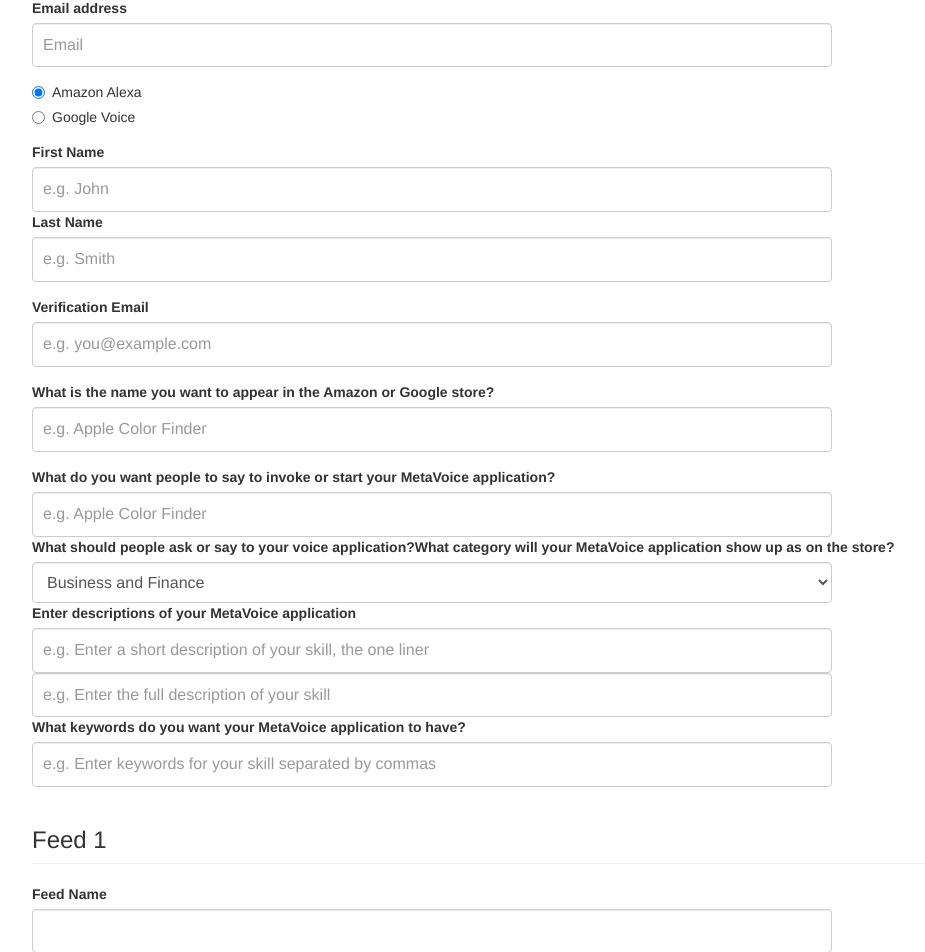
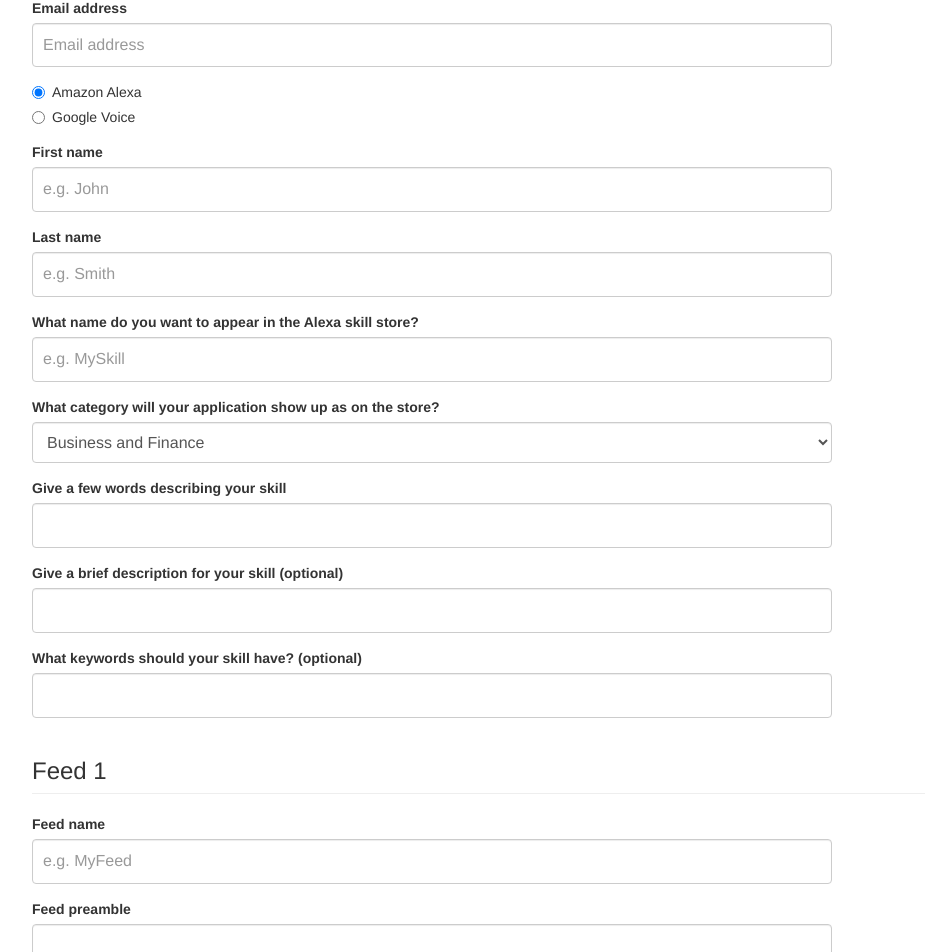
Before and after one commit to KathLevi/SE_Website, a React (Create React App) app: page /createSkill/flash-briefing in a window 1280 px wide. Shown: the part 172-1124 px from the top of the page, without its empty margins (38-963 px from the left). Built offline with nearby package versions, Linux system fonts and the light colour scheme.

Commit message:
Add validation to flash briefing form

```diff
--- a/src/App.css
+++ b/src/App.css
@@ -167,6 +167,9 @@ h3 {
   background-color: WhiteSmoke;
   border: 1px solid rgba(0, 0, 0, 0.1);
   border-radius: 5px;
+}
+.signin-password {
+  margin-bottom: 30px;
 }
 .lbl {
   font-weight: bold;
--- a/src/components/flashBriefing.js
+++ b/src/components/flashBriefing.js
@@ -1,6 +1,7 @@
 import React from "react";
 import { request } from "../helpers/requests.js";
 import ResponseModal from "./modules/responseModal";
+import Input from "./modules/input";
 
 class FlashBriefing extends React.Component {
   constructor() {
@@ -29,6 +30,13 @@ class FlashBriefing extends React.Component {
     const target = event.target;
     this.setState({
       [target.name]: target.value
+    });
+  };
+
+  handleInputBlur = event => {
+    const target = event.target;
+    this.setState({
+      [target.name + "Error"]: this.state[target.name] === "" ? "EMPTY" : ""
     });
   };
 
@@ -73,16 +81,15 @@ class FlashBriefing extends React.Component {
       <div className="container">
         <h1 className="page-header">Create Flash Briefing Skill</h1>
         <form onSubmit={this.submitForm}>
-          <div className="form-group">
-            {" "}
-            <label htmlFor="exampleInputEmail1">Email address</label>{" "}
-            <input
-              type="email"
-              className="form-control"
-              id="exampleInputEmail1"
-              placeholder="Email"
-            />{" "}
-          </div>
+          <Input
+            label="Email address"
+            name="email"
+            placeholder="Email address"
+            handleInputChange={this.handleInputChange}
+            handleInputBlur={this.handleInputBlur}
+            error={this.state.emailError}
+            errorMessage={"Email is required"}
+          />
           <div className="form-group">
             <div className="radio">
               <label className="form-check-label">
@@ -111,64 +118,38 @@ class FlashBriefing extends React.Component {
               </label>
             </div>
           </div>
-          <div className="form-group">
-            <label>First Name</label>
-            <input
-              className="form-control"
-              type="text"
+          <Input
+            label="First name"
             name="fName"
             placeholder="e.g. John"
-              onChange={this.handleInputChange}
+            handleInputChange={this.handleInputChange}
+            handleInputBlur={this.handleInputBlur}
+            error={this.state.fNameError}
+            errorMessage={"First name is required"}
           />
-            <label>Last Name</label>
-            <input
-              className="form-control"
-              type="text"
+          <Input
+            label="Last name"
             name="lName"
             placeholder="e.g. Smith"
-              onChange={this.handleInputChange}
+            handleInputChange={this.handleInputChange}
+            handleInputBlur={this.handleInputBlur}
+            error={this.state.lNameError}
+            errorMessage={"Last name is required"}
           />
-          </div>
-          <div className="form-group">
-            <label className="lblBig">Verification Email</label>
-            <input
-              className="form-control"
-              type="text"
-              name="email"
-              placeholder="e.g. you@example.com"
-              onChange={this.handleInputChange}
+
+          <Input
+            label="What name do you want to appear in the Alexa skill store?"
+            name="skillName"
+            placeholder="e.g. MySkill"
+            handleInputChange={this.handleInputChange}
+            handleInputBlur={this.handleInputBlur}
+            error={this.state.skillNameError}
+            errorMessage={"Skill name is required"}
           />
-          </div>
-          <div className="form-group">
+
+          <div className={"form-group"}>
             <label className="lblBig">
-              What is the name you want to appear in the Amazon or Google store?
-            </label>
-            <input
-              className="form-control"
-              type="text"
-              name="skillName"
-              placeholder="e.g. Apple Color Finder"
-              onChange={this.handleInputChange}
-            />
-          </div>
-          <label className="lblBig">
-            What do you want people to say to invoke or start your MetaVoice
-            application?
-          </label>
-          <input
-            className="form-control"
-            type="text"
-            name="invocation"
-            placeholder="e.g. Apple Color Finder"
-            onChange={this.handleInputChange}
-          />
-          <label className="lblBig">
-            What should people ask or say to your voice application?
-          </label>
-
-          <label className="lblBig">
-            What category will your MetaVoice application show up as on the
-            store?
+              What category will your application show up as on the store?
             </label>
             <select
               className="form-control"
@@ -202,55 +183,62 @@ class FlashBriefing extends React.Component {
               </option>
               <option value="Utilities">Utilities</option>
             </select>
-          <label className="lblBig">
-            Enter descriptions of your MetaVoice application
-          </label>
-          <input
-            className="form-control"
-            type="text"
+          </div>
+
+          <Input
+            label="Give a few words describing your skill"
             name="skillDescShort"
-            placeholder="e.g. Enter a short description of your skill, the one liner"
-            onChange={this.handleInputChange}
+            placeholder=""
+            handleInputChange={this.handleInputChange}
+            handleInputBlur={this.handleInputBlur}
+            error={this.state.skillDescShortError}
+            errorMessage={"Please give a brief summary"}
           />
-          <input
-            className="form-control"
-            type="text"
+
+          <Input
+            label="Give a brief description for your skill  (optional)"
             name="skillDescLong"
-            placeholder="e.g. Enter the full description of your skill"
-            onChange={this.handleInputChange}
+            placeholder=""
+            handleInputChange={this.handleInputChange}
+            handleInputBlur={this.handleInputBlur}
+            error={""}
+            errorMessage={""}
           />
-          <label className="lblBig">
-            What keywords do you want your MetaVoice application to have?
-          </label>
-          <input
-            className="form-control"
-            type="text"
+
+          <Input
+            label="What keywords should your skill have? (optional)"
             name="keywords"
-            placeholder="e.g. Enter keywords for your skill separated by commas"
-            onChange={this.handleInputChange}
+            placeholder=""
+            handleInputChange={this.handleInputChange}
+            handleInputBlur={this.handleInputBlur}
+            error={""}
+            errorMessage={""}
           />
 
           <h3 className="page-header">Feed 1</h3>
 
-          <label>Feed Name</label>
-          <input
-            className="form-control"
-            type="text"
+          <Input
+            label="Feed name"
             name="feedName"
-            placeholder=""
-            onChange={this.handleInputChange}
+            placeholder="e.g. MyFeed"
+            handleInputChange={this.handleInputChange}
+            handleInputBlur={this.handleInputBlur}
+            error={this.state.feedNameError}
+            errorMessage={"Feed name is required"}
           />
-          <label>{'Feed Preamble (starting with "in" or "from")'}</label>
-          <input
-            className="form-control"
-            type="text"
+
+          <Input
+            label="Feed preamble"
             name="preamble"
             placeholder=""
-            onChange={this.handleInputChange}
+            handleInputChange={this.handleInputChange}
+            handleInputBlur={this.handleInputBlur}
+            error={this.state.preambleError}
+            errorMessage={"Preamble is required"}
           />
 
+          <div className="form-group">
             <label>Update Frequency</label>
-
             <select
               className="form-control"
               name="updateFrequency"
@@ -260,9 +248,10 @@ class FlashBriefing extends React.Component {
               <option value="Monthly">Monthly</option>
               <option value="Yearly">Yearly</option>
             </select>
+          </div>
 
+          <div className="form-group">
             <label>Content Genre</label>
-
             <select
               className="form-control"
               name="contentGenre"
@@ -282,14 +271,16 @@ class FlashBriefing extends React.Component {
               </option>
               <option value="Other">Other</option>
             </select>
+          </div>
 
-          <label>Provide the URL to your RSS feed</label>
-          <input
-            className="form-control"
-            type="text"
+          <Input
+            label="Feed URL"
             name="feedURL"
             placeholder=""
-            onChange={this.handleInputChange}
+            handleInputChange={this.handleInputChange}
+            handleInputBlur={this.handleInputBlur}
+            error={this.state.feedURLError}
+            errorMessage={"Please provide the feed URL"}
           />
 
           <button className="btn btn-primary form-submit" type="submit">
--- a/src/components/signIn.js
+++ b/src/components/signIn.js
@@ -58,7 +58,7 @@ class SignIn extends React.Component {
 
           <input
             type="password"
-            className="form-control"
+            className="form-control signin-password"
             name="password"
             onChange={this.handleInputChange}
           />
--- a/src/components/simpleInteraction.js
+++ b/src/components/simpleInteraction.js
@@ -88,12 +88,6 @@ class SimpleInteraction extends React.Component {
 
   closeModal = () => {
     this.setState({ showModal: false });
-  };
-
-  getInputFieldClasses = name => {
-    return classNames("form-group", {
-      "has-warning": this.state[name + "Error"] === "EMPTY"
-    });
   };
 
   render() {
@@ -253,8 +247,7 @@ class SimpleInteraction extends React.Component {
 
           <div className={"form-group"}>
             <label className="lblBig">
-              What category will your MetaVoice application show up as on the
-              store?
+              What category will your application show up as on the store?
             </label>
             <select
               className="form-control"
```
Lines whose indentation alone changed are shown as unchanged.
